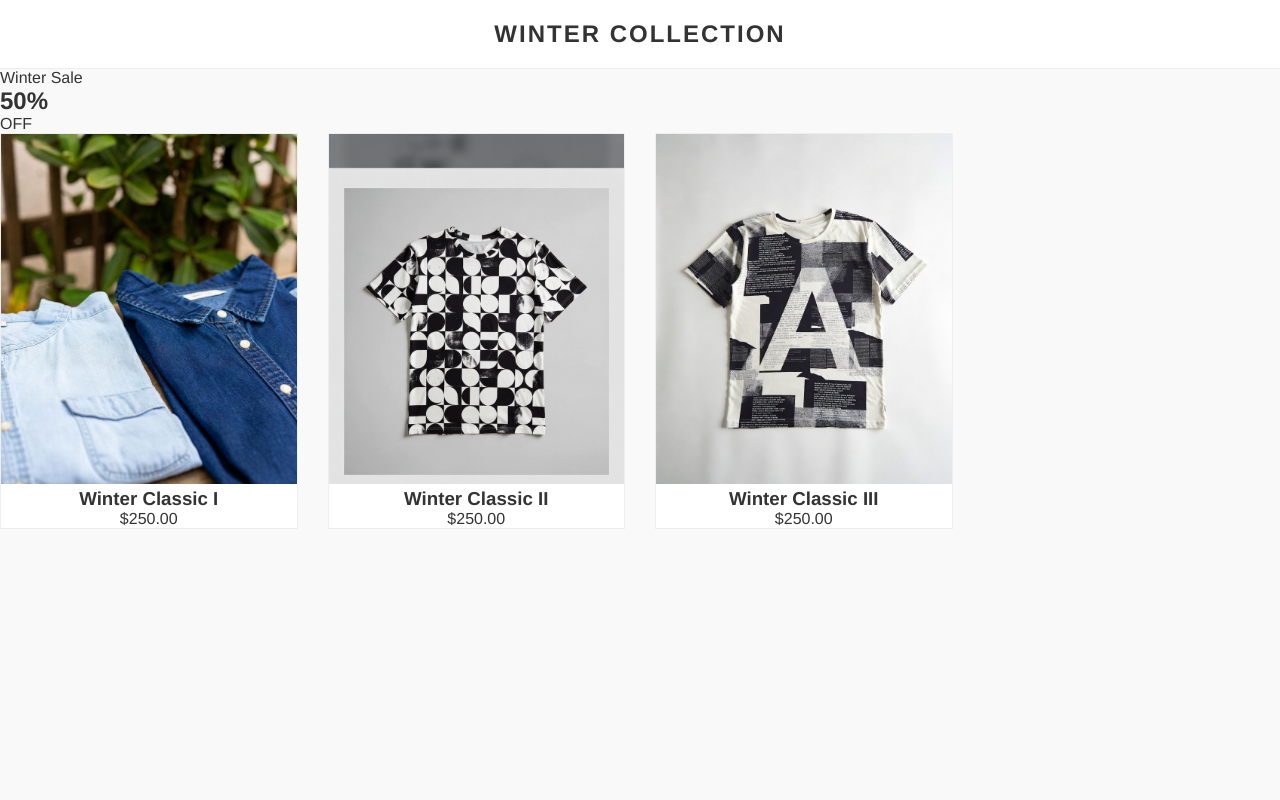
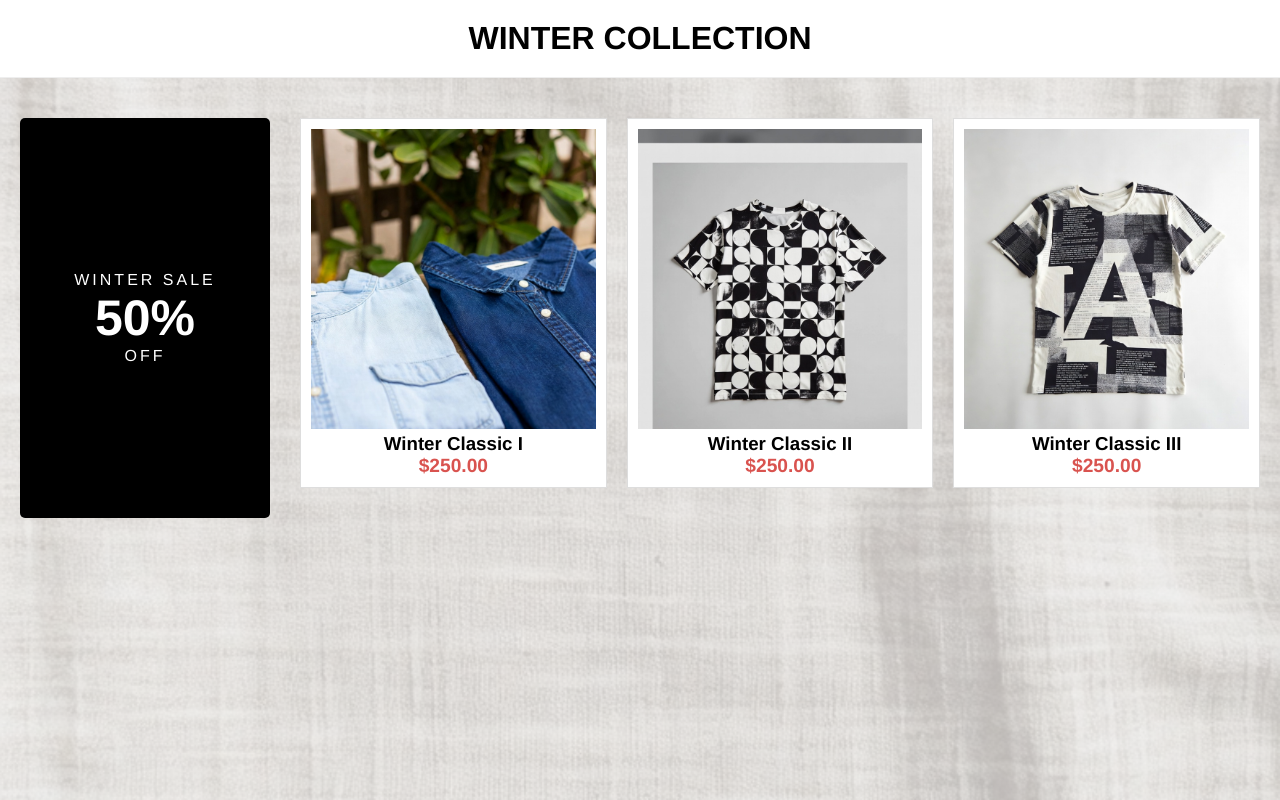
Before and after one commit to moizuddinapex/indi, a plain HTML site: page index.html in a window 1280 px wide. Drawn offline with Linux system fonts and the light colour scheme.

Commit message:
Update style.css

```diff
--- a/style.css
+++ b/style.css
@@ -1,24 +1,47 @@
 /* style.css */
 * { margin: 0; padding: 0; box-sizing: border-box; font-family: 'Helvetica', Arial, sans-serif; }
-body { background-color: #f9f9f9; color: #333; }
 
-header { background: #fff; padding: 20px; text-align: center; border-bottom: 1px solid #ddd; position: sticky; top: 0; z-index: 100; }
-header h1 { font-size: 24px; text-transform: uppercase; letter-spacing: 2px; }
+body {
+    /* Connecting your background image */
+    background-image: linear-gradient(rgba(255,255,255,0.7), rgba(255,255,255,0.7)), url('Images/backgroundimage.jpg');
+    background-size: cover;
+    background-attachment: fixed;
+    background-position: center;
+}
 
-.container { max-width: 1200px; margin: 40px auto; padding: 0 20px; }
-.product-grid { display: grid; grid-template-columns: repeat(auto-fill, minmax(250px, 1fr)); gap: 30px; }
+.main-layout {
+    display: flex;
+    max-width: 1400px;
+    margin: 20px auto;
+    padding: 20px;
+}
 
-.product-card { background: #fff; border: 1px solid #eee; transition: 0.3s; text-align: center; cursor: pointer; position: relative; }
-.product-card:hover { box-shadow: 0 5px 15px rgba(0,0,0,0.1); }
-.product-image { width: 100%; height: 350px; background-color: #eee; object-fit: cover; }
+/* The Mid-size Banner on the Left */
+.sale-banner-left {
+    flex: 0 0 250px; /* Sets banner width */
+    background: #000;
+    color: #fff;
+    height: 400px;
+    display: flex;
+    flex-direction: column;
+    justify-content: center;
+    align-items: center;
+    text-align: center;
+    margin-right: 30px;
+    border-radius: 5px;
+}
 
-.product-info { padding: 15px; }
-.product-title { font-size: 14px; margin-bottom: 10px; color: #555; text-transform: uppercase; }
-.product-price { font-weight: bold; color: #000; font-size: 16px; }
+.sale-banner-left h2 { font-size: 50px; margin: 0; }
+.sale-banner-left p { letter-spacing: 3px; text-transform: uppercase; }
 
-.sale-badge { background: #d9534f; color: white; padding: 5px 10px; font-size: 12px; position: absolute; top: 10px; left: 10px; z-index: 10; }
+/* Product Area */
+.collection-container { flex: 1; }
+.product-grid {
+    display: grid;
+    grid-template-columns: repeat(auto-fit, minmax(250px, 1fr));
+    gap: 20px;
+}
 
-@media (max-width: 600px) {
-    .product-grid { grid-template-columns: repeat(2, 1fr); gap: 10px; }
-    .product-image { height: 200px; }
-}
+.product-card { background: #fff; padding: 10px; border: 1px solid #ddd; text-align: center; }
+.product-image { width: 100%; height: 300px; object-fit: cover; }
+.price { font-weight: bold; font-size: 1.2rem; color: #d9534f; }
```
